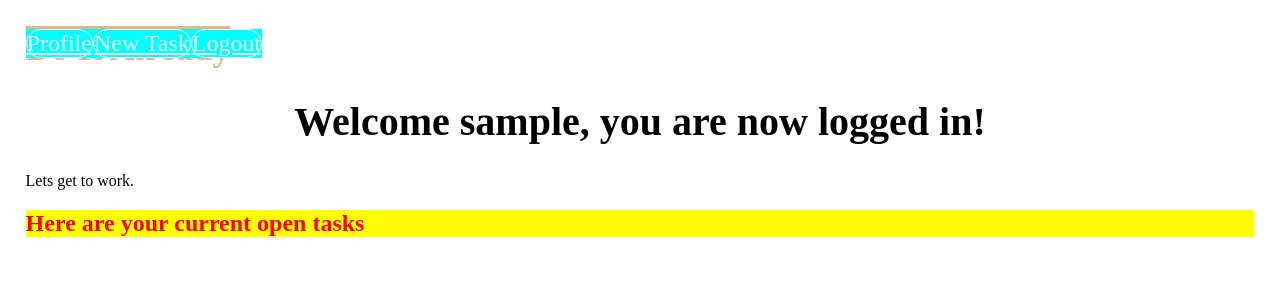
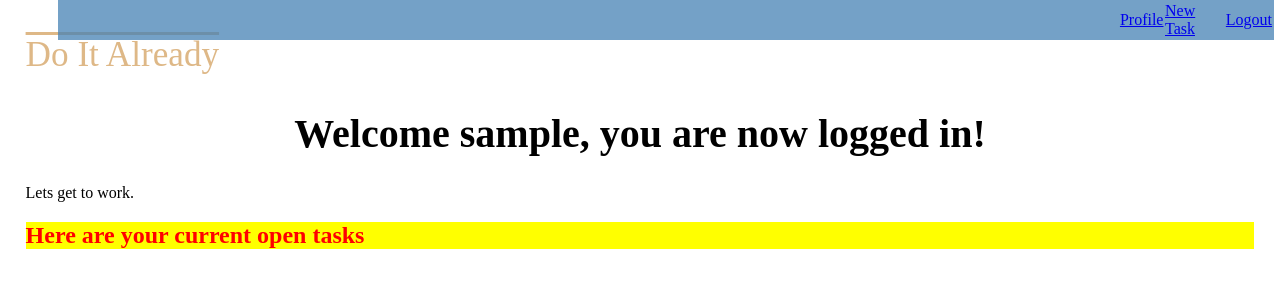
Before and after one commit to btolsen131/ToDoList, a Flask app: page /profile in a window 1280 px wide. Shown: the top 300 px of the page. Run offline with Flask 2, Linux system fonts and the light colour scheme; the visitor is signed in with stand-in values (Sample User, id 1); data comes from the database, SQL or seed files in the repository; data that the repository does not hold is empty.

Commit message:
setting up nav bar

```diff
--- a/ToDoListApp/static/ToDoList.css
+++ b/ToDoListApp/static/ToDoList.css
@@ -1,6 +1,7 @@
 body {
   color:black;
-  margin: 2%
+  margin-left: 2%;
+  margin-right: 2%;
 }
 .button {
   color:blue;
@@ -11,26 +12,38 @@ body {
 
 /* Nav Bar */
 .navBar{
-  background-color: aqua;
-  color:azure;
+  background-color: rgb(70, 130, 180, 75%);
+  width: 95%;
+  height: 5%;
+  top: 0px;
+  margin: 0 2.5% 2.5% 2.5%;
+  display: flex;
+  justify-content: flex-start;
+  flex-wrap: nowrap;
   position: fixed;
-  margin-top: 0;
-  display: flex;
+  z-index:100;
   flex-direction: row-reverse;
+  align-items: center;
 }
 
-.navLink{
-  background-color: aqua;
-  color:azure;
-  font-size: 1.5rem;
-  border-radius: 20px;
-  border: 1px solid azure
+.navBar ul{
+  display: flex;
+  align-items: center;
+  flex-direction: row-reverse;
+  color:white;
+  text-decoration: none;
 }
 
-.navlink:hover{
-  color:aqua;
+.navBar li, .narBar li a {
+  list-style: none;
+  color:white;
+  text-decoration: none;
+  margin-right: 1%;
+}
+
+.navBar li a:hover{
+  color:purple;
   background-color: azure;
-  border:1px solid aqua;
 }
 
 .appName{
--- a/ToDoListApp/templates/base.html
+++ b/ToDoListApp/templates/base.html
@@ -3,7 +3,6 @@
 <html>
     <head>
         <meta charset="'utf-8">
-        <meta name="viewport" content="width=device-width, initial-scale=1, shrink-to-fit=no">
         <title> {{ the_title }} </title>
         <link rel="stylesheet" href="../static/ToDoList.css" />
 
@@ -18,21 +17,21 @@
                 {% endfor %}
             {% endif %}
         {% endwith %}
-
+    <p class="appName">{{ the_title }}</p>
     {% if current_user.is_authenticated %}
-    <div class="navContainer">
     <div class="navBar">
-    <a class="navLink" href="{{ url_for('logout') }}">Logout</a>
-    <a class="navLink" href="{{ url_for('new_post') }}">New Task</a>
-    <a class="navLink" href="{{ url_for('profile') }}">Profile</a>
-    </div>
+        <ul class="navBarList">
+            <li><a  href="{{ url_for('logout') }}">Logout</a></li>
+            <li><a  href="{{ url_for('new_post') }}">New Task</a></li>
+            <li><a  href="{{ url_for('profile') }}">Profile</a></li>
+        </ul>
     </div>
     {% else %}
-    <div class="navContainer">
     <div class="navBar">
-    <a class="navLink" href="{{ url_for('log_in') }}">Login</a>
-    <a class="navLink" href="{{ url_for('register') }}">Register</a>
-    </div>
+        <ul class="navBarList">
+            <li><a  href="{{ url_for('log_in') }}">Login</a> </li>
+            <li><a  href="{{ url_for('register') }}">Register</a> </li>
+        </ul>
     </div>
     {% endif %}
 
--- a/ToDoListApp/templates/profile.html
+++ b/ToDoListApp/templates/profile.html
@@ -1,8 +1,6 @@
 {% extends 'base.html' %}
 
 {% block body %}
-
-<h2 class="appName">{{ the_title }}</h2>
 
 <h1 class="welcomeMessage"> Welcome {{ current_user.username }}, you are now logged in!</h1>
 <p>Lets get to work.</p>
```
